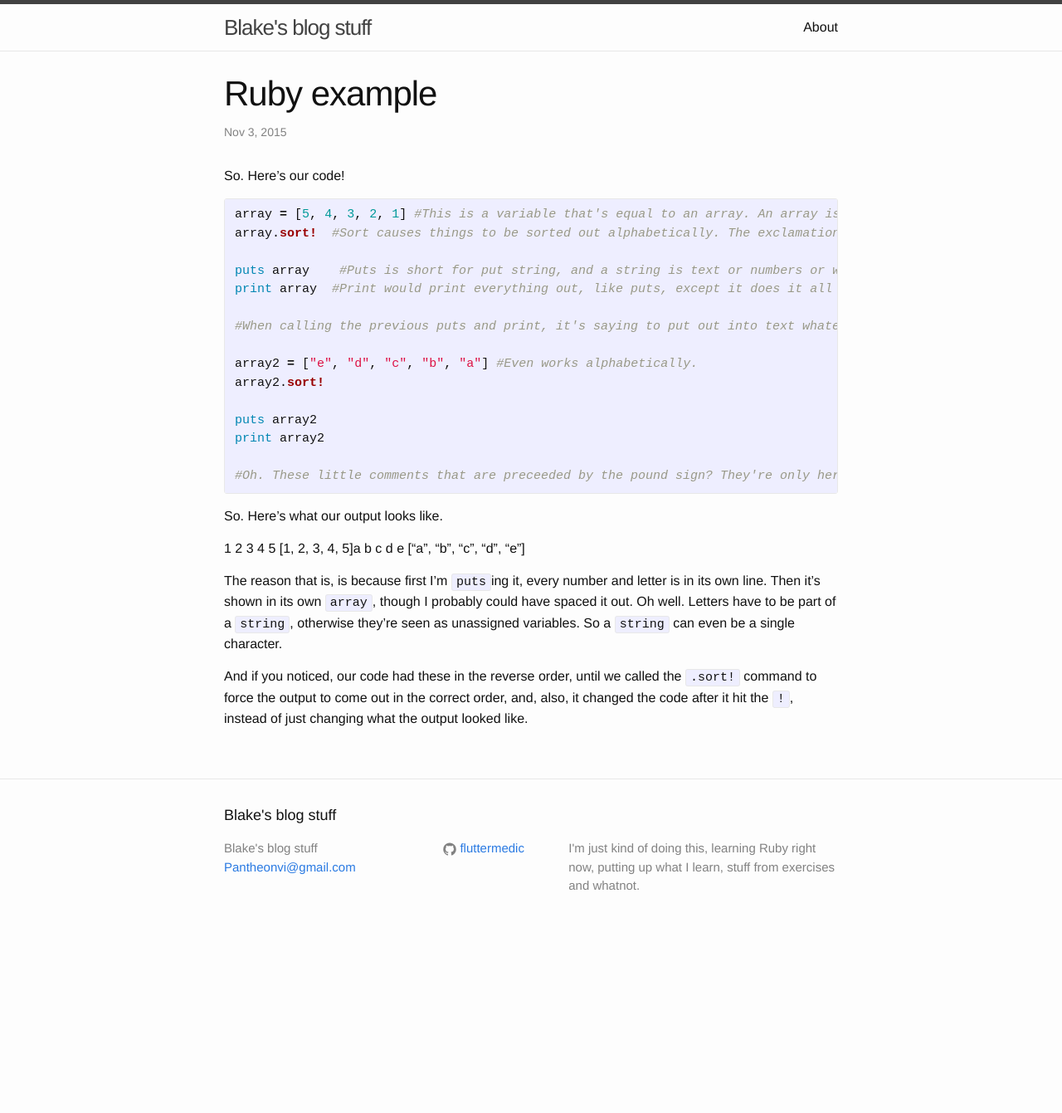
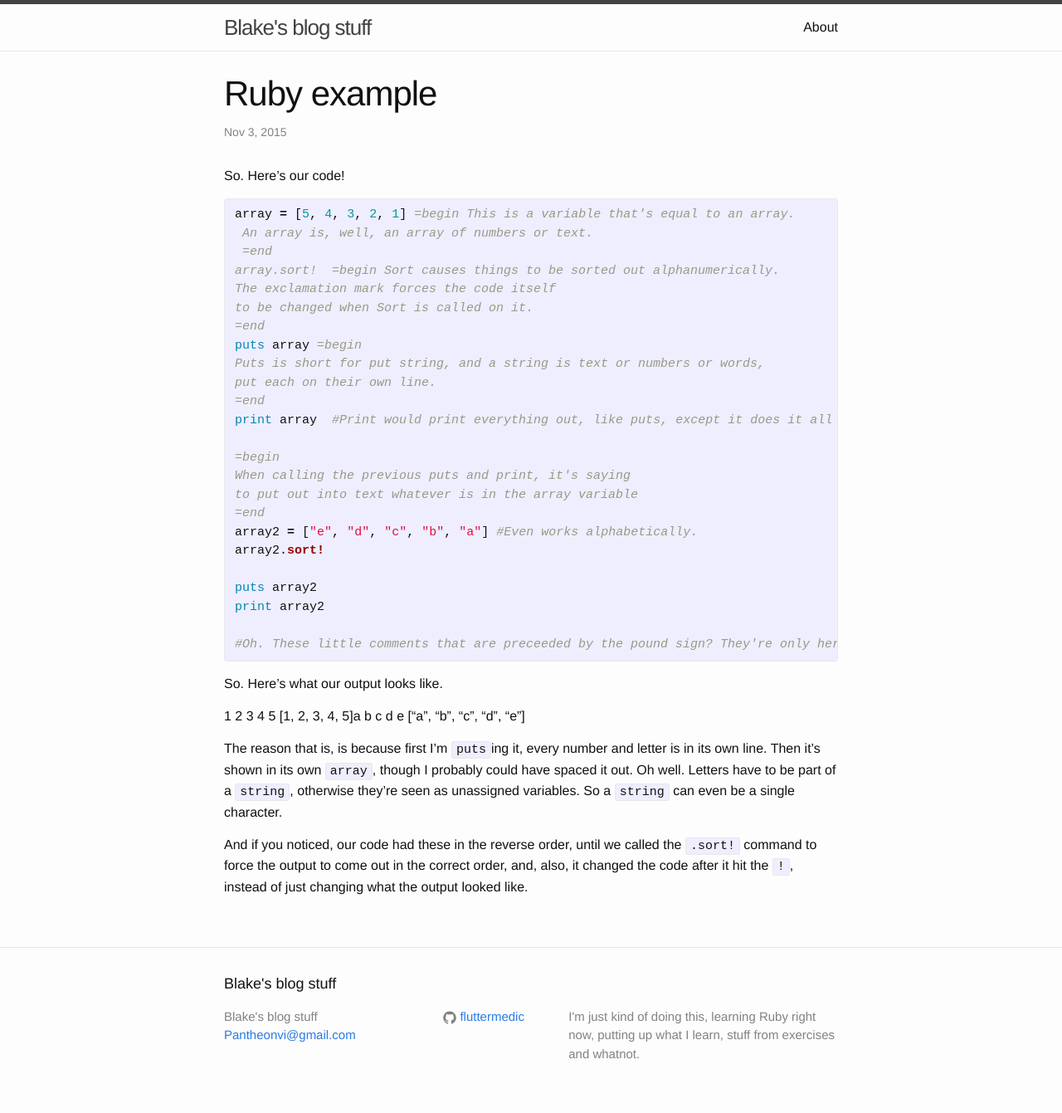
Before and after one commit to Fluttermedic/fluttermedic.github.io, a Jekyll site: the page built from _posts/2015-11-03-ruby-example.markdown, in a window 1280 px wide. Shown: the whole page at 83% size. Built offline with Jekyll 4.4.1, drawn with Linux system fonts in a browser that asks for light colours; before the commit the page ends 1139 px from its top, so only the background shows below that.

Commit message:
Adding post

```diff
--- a/_posts/2015-11-03-ruby-example.markdown
+++ b/_posts/2015-11-03-ruby-example.markdown
@@ -8,14 +8,23 @@ categories: example
 So. Here's our code!
 
 {% highlight ruby %}
-array = [5, 4, 3, 2, 1] #This is a variable that's equal to an array. An array is, well, an array of numbers or text.
-array.sort!  #Sort causes things to be sorted out alphabetically. The exclamation mark forces the code itself to be changed when Sort is called on it.
-
-puts array    #Puts is short for put string, and a string is text or numbers or words, put each on their own line.
+array = [5, 4, 3, 2, 1] =begin This is a variable that's equal to an array.
+ An array is, well, an array of numbers or text.
+ =end
+array.sort!  =begin Sort causes things to be sorted out alphanumerically.
+The exclamation mark forces the code itself
+to be changed when Sort is called on it.
+=end
+puts array =begin
+Puts is short for put string, and a string is text or numbers or words,
+put each on their own line.
+=end
 print array  #Print would print everything out, like puts, except it does it all in one line.
 
-#When calling the previous puts and print, it's saying to put out into text whatever is in the array variable
-
+=begin
+When calling the previous puts and print, it's saying
+to put out into text whatever is in the array variable
+=end
 array2 = ["e", "d", "c", "b", "a"] #Even works alphabetically.
 array2.sort!
 
```
